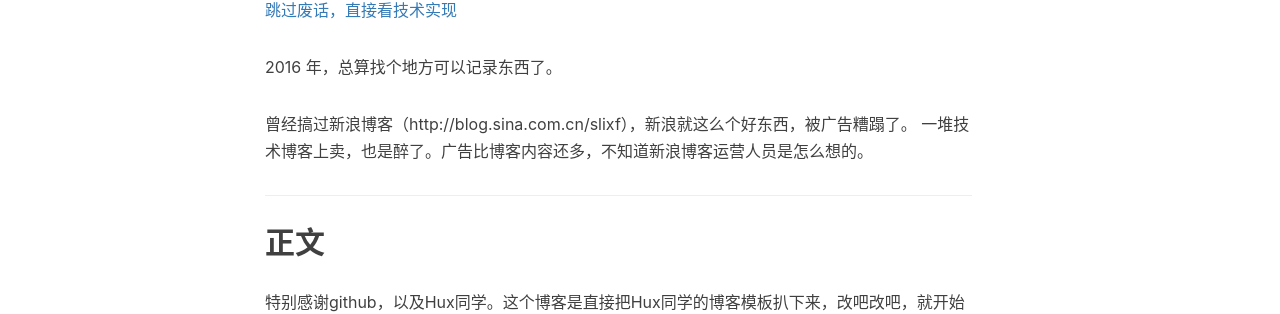
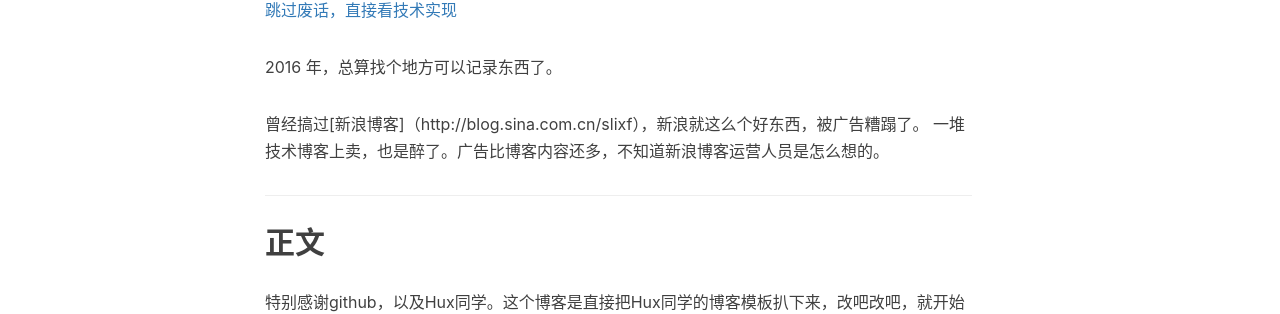
Before and after one commit to duleitony/blog, a Jekyll site: the page built from _posts/2016-08-11-hello-2016.markdown, in a window 1280 px wide. Shown: the part 762-1076 px from the top of the page. Built offline with Jekyll 4.4.1, drawn with Linux system fonts in a browser that asks for light colours; nearby versions of some CDN libraries; comment, search, counter and statistics services are not loaded.

```diff
--- a/_posts/2016-08-11-hello-2016.markdown
+++ b/_posts/2016-08-11-hello-2016.markdown
@@ -24,7 +24,7 @@ Shamphone 的 Blog 就这么开通了。
 2016 年，总算找个地方可以记录东西了。
 
 
-曾经搞过新浪博客（http://blog.sina.com.cn/slixf），新浪就这么个好东西，被广告糟蹋了。 一堆技术博客上卖，也是醉了。广告比博客内容还多，不知道新浪博客运营人员是怎么想的。
+曾经搞过[新浪博客]（http://blog.sina.com.cn/slixf），新浪就这么个好东西，被广告糟蹋了。 一堆技术博客上卖，也是醉了。广告比博客内容还多，不知道新浪博客运营人员是怎么想的。
 
 
 <p id = "build"></p>
```
